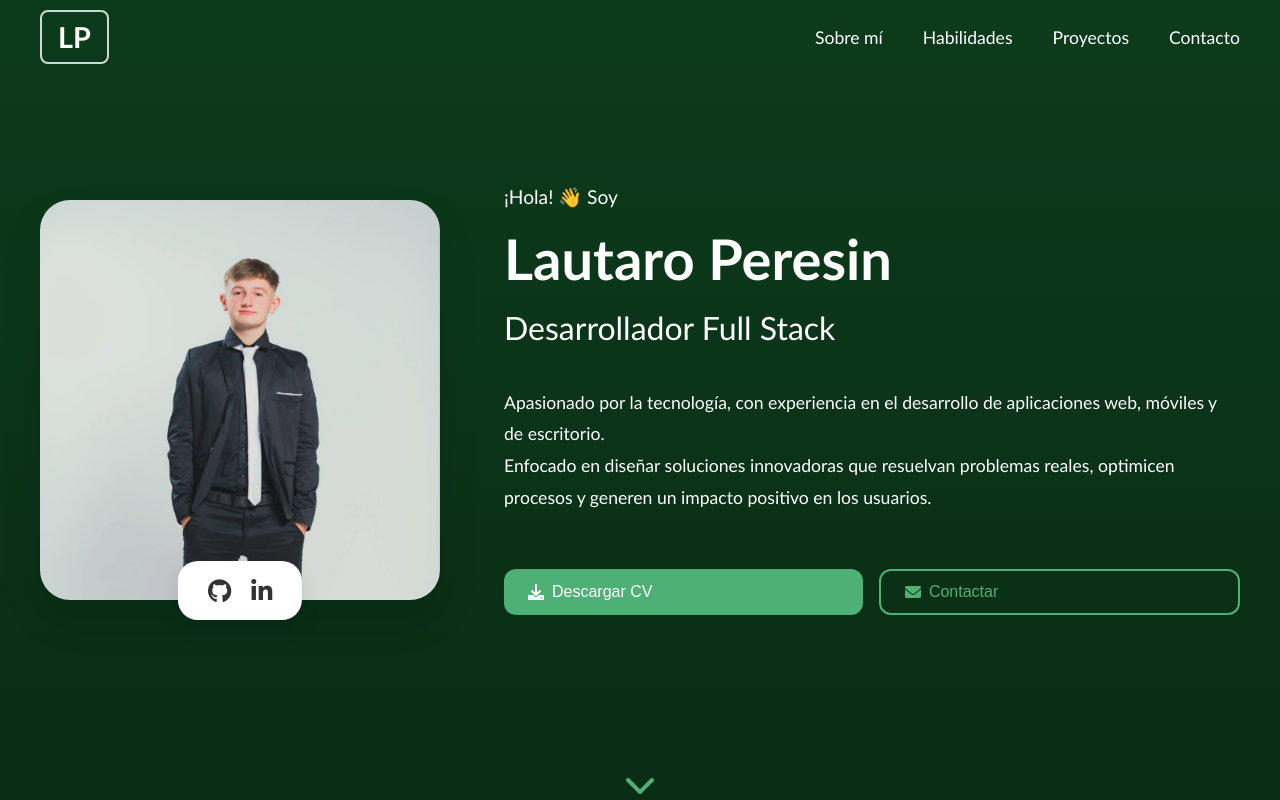
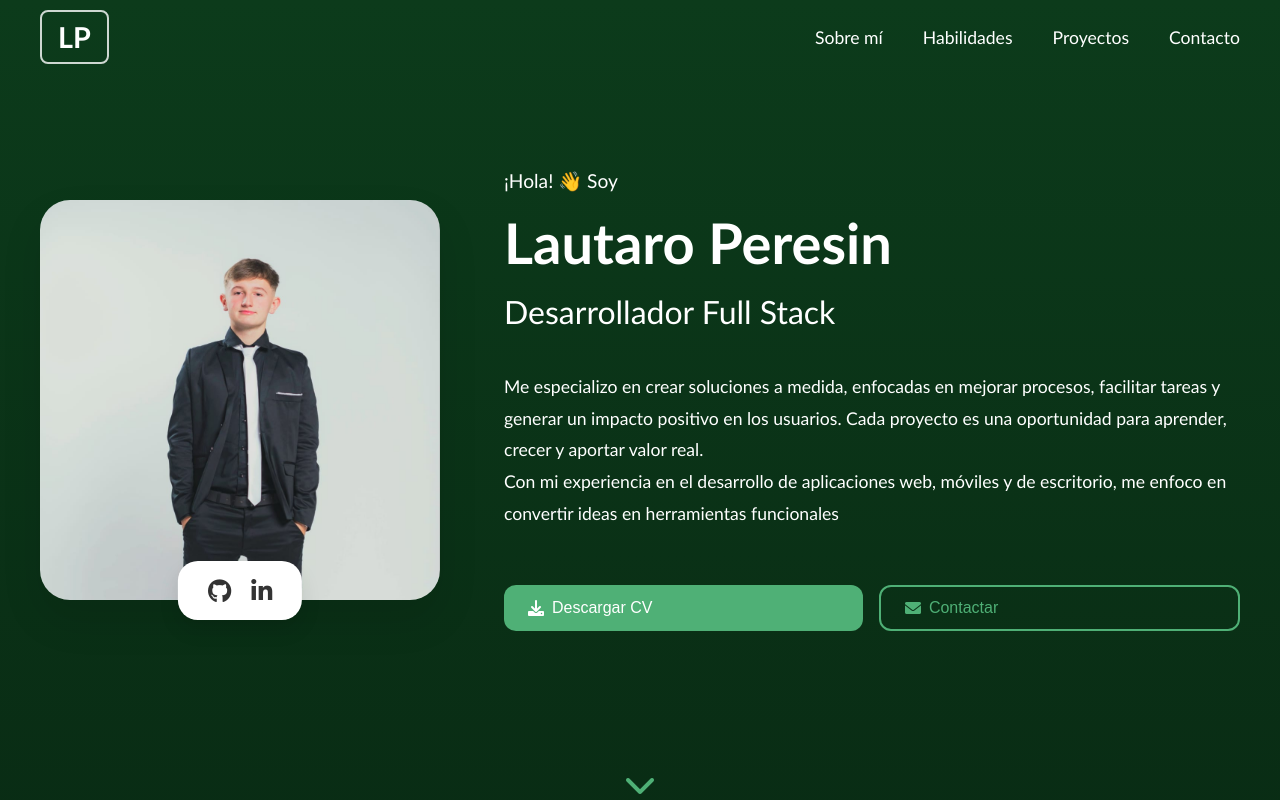
Before and after one commit to lautaroperesin/portfolio, a React (Create React App) app: page / in a window 1280 px wide. Shown: the top 800 px of the page. Built offline with nearby package versions, Linux system fonts and the light colour scheme.

Commit message:
docs(About): update personal description to better reflect current focus

```diff
--- a/src/components/About/About.jsx
+++ b/src/components/About/About.jsx
@@ -41,10 +41,11 @@ export default function About() {
                         <h1>Lautaro Peresin</h1>
                         <h2>Desarrollador Full Stack</h2>
                         <p className="about-description">
-                        Apasionado por la tecnología, con experiencia en el desarrollo de
-                        aplicaciones web, móviles y de escritorio.<br/>
-                        Enfocado en diseñar soluciones innovadoras que resuelvan problemas reales,
-                        optimicen procesos y generen un impacto positivo en los usuarios.<br/>
+                        Me especializo en crear soluciones a medida, enfocadas en mejorar procesos, facilitar tareas
+                        y generar un impacto positivo en los usuarios.
+                        Cada proyecto es una oportunidad para aprender, crecer y aportar valor real. <br/>
+                        Con mi experiencia en el desarrollo de aplicaciones web, móviles y de escritorio,
+                        me enfoco en convertir ideas en herramientas funcionales<br/>
                         </p>
                         <div className="about-cta">
                             <button className="primary-btn" onClick={handleDownloadCV}>
```
